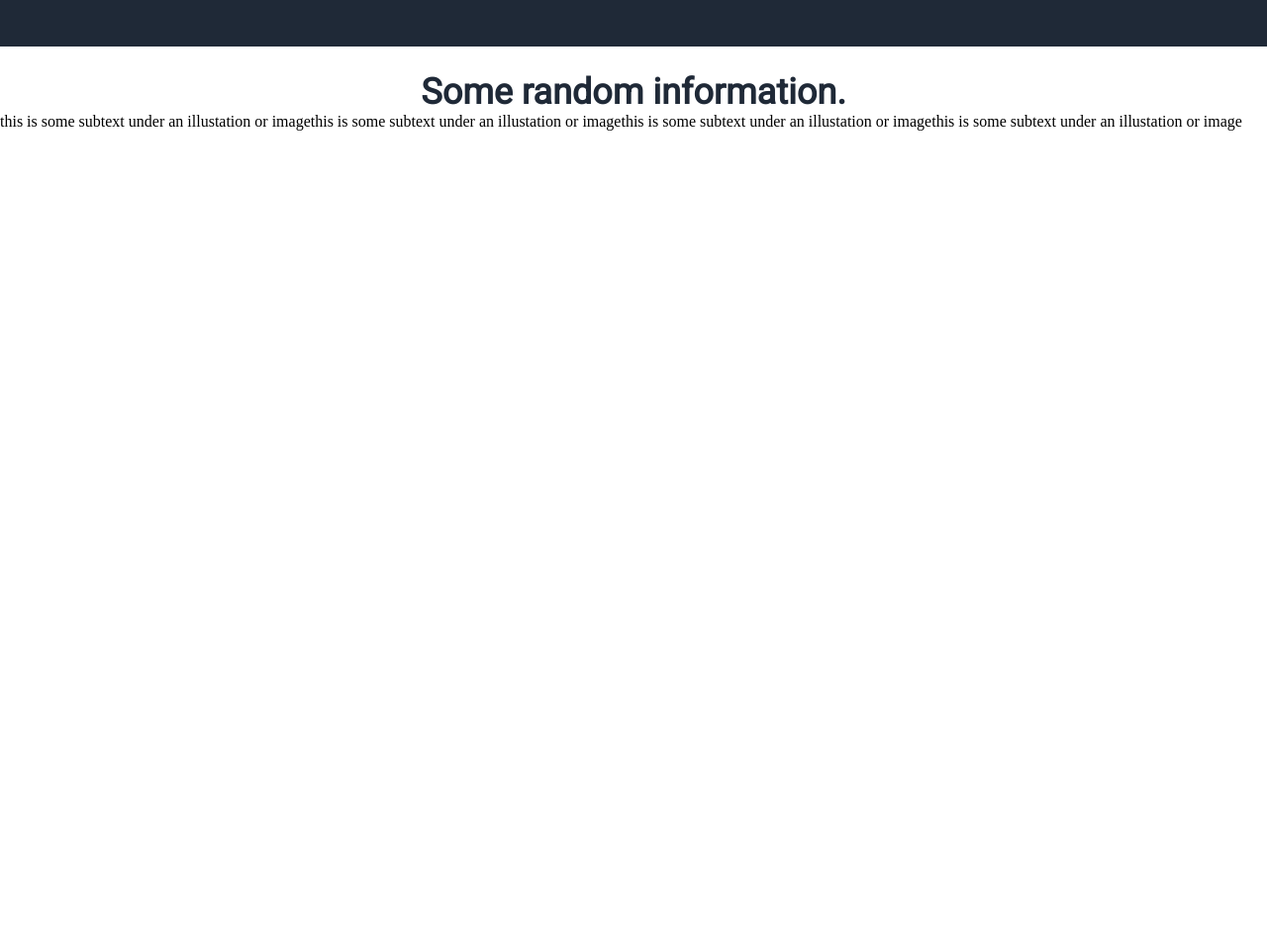
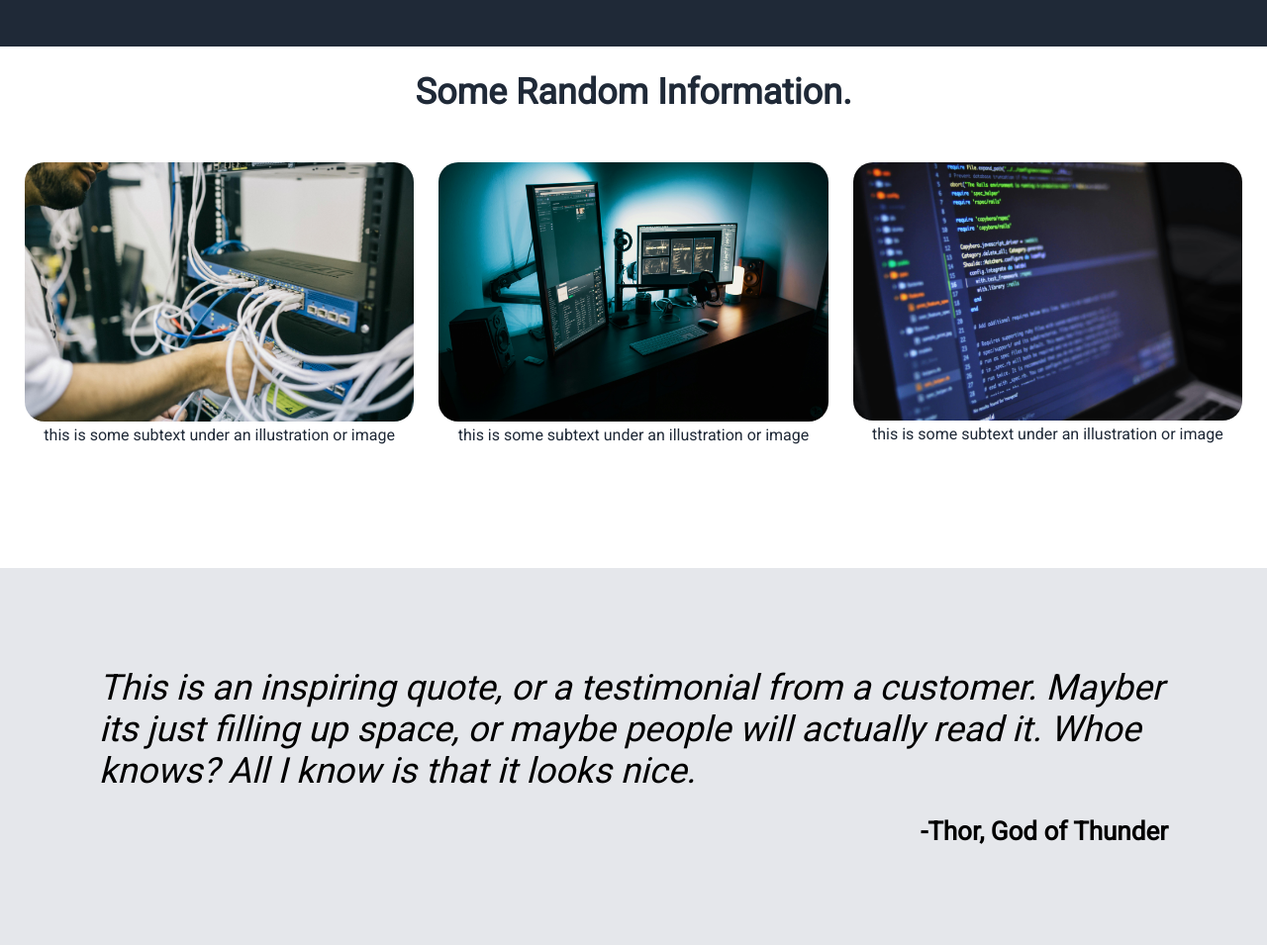
Before and after one commit to OfficerLahey/landing_page, a plain HTML site: page index.html in a window 1280 px wide. Shown: the part 475-1430 px from the top of the page at 99% size. Before the commit the page ends 800 px from the top, so only its background shows below. Drawn offline with Linux system fonts and the light colour scheme.

Commit message:
Added more to lower part of page

```diff
--- a/index.html
+++ b/index.html
@@ -30,18 +30,29 @@
 
         </div>
         <div class="right_main">
-            <img src="images/pexels-fauxels-3184460.jpg">
+            <img class="top-image" src="images/pexels-fauxels-3184460.jpg">
         </div>
 
     </div>
-    <div class="body_section">
-        <div class="random_info">Some random information.</div>
-        <div class="scroll">
-            <div class="one">this is some subtext under an illustation or image</div>
-            <div class="two">this is some subtext under an illustation or image</div>
-            <div class="three">this is some subtext under an illustation or image</div>
-            <div class="four">this is some subtext under an illustation or image</div>
+    <div class="random_info">Some Random Information.</div>
+    <div class="container-one">
+        <div class="item-one">
+            <img class="image-one" src="./images/pexels-field-engineer-147254-442150.jpg">
+            <p>this is some subtext under an illustration or image</p>
         </div>
+        <div class="item-two">
+            <img class="image-two" src="./images/pexels-joshsorenson-1714208.jpg">
+            <p>this is some subtext under an illustration or image</p>
+        </div>
+        <div class="item-three">
+            <img class="image-three" src="./images/pexels-luis-gomes-166706-546819.jpg">
+            <p>this is some subtext under an illustration or image</p>
+        </div>
+    </div>
+
+    <div class="container-two">
+        <div class="quote">This is an inspiring quote, or a testimonial from a customer. Mayber its just filling up space, or maybe people will actually read it. Whoe knows? All I know is that it looks nice.</div>
+        <div class="speaker">-Thor, God of Thunder</div>
     </div>
 </body>
 </html>
--- a/styles.css
+++ b/styles.css
@@ -48,7 +48,7 @@
 
 }
 
-img {
+.top-image {
     width: 500px;
     margin-left: auto;
     border-radius: 10px;
@@ -81,8 +81,67 @@ img {
     text-align: center;
     font-family: 'Roboto', sans-serif;
     padding-top: 25px;
+    padding-bottom: 25px;
 }
 
-.scroll {
+.container-one {
     display: flex;
+    justify-content: center;
+    gap: 25px;
+
+    padding: 25px;
+    margin-bottom: 100px;
 }
+
+.item-one {
+    flex: 1;
+}
+.item-two {
+    flex: 1;
+}
+
+.item-three {
+    flex: 1;
+}
+.image-one {
+    width: 100%;
+    height: auto;
+    border-radius: 20px;
+}
+
+.image-two {
+    width: 100%;
+    height: auto;
+    border-radius: 20px;
+}
+
+.image-three {
+    width: 100%;
+    height: auto;
+    border-radius: 20px;
+}
+
+p {
+    text-align: center;
+    font-family: 'Roboto', sans-serif;
+    color:#1f2937;
+}
+
+.container-two {
+    background-color: #e5e7eb;
+    padding: 100px;
+}
+
+.speaker {
+    text-align: right;
+    font-family: 'Roboto', sans-serif;
+    padding-top: 25px;
+    font-size: 26px;
+    font-weight: 800;
+}
+
+.quote {
+    font-size: 36px;
+    font-style: italic;
+    font-family: 'Roboto', sans-serif;
+}
```
Also changed, not shown: images/pexels-field-engineer-147254-442150.jpg (added), images/pexels-joshsorenson-1714208.jpg (added), images/pexels-luis-gomes-166706-546819.jpg (added).
